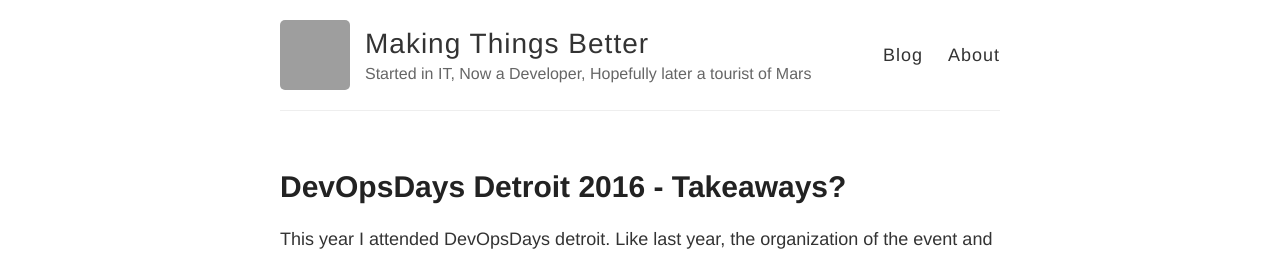
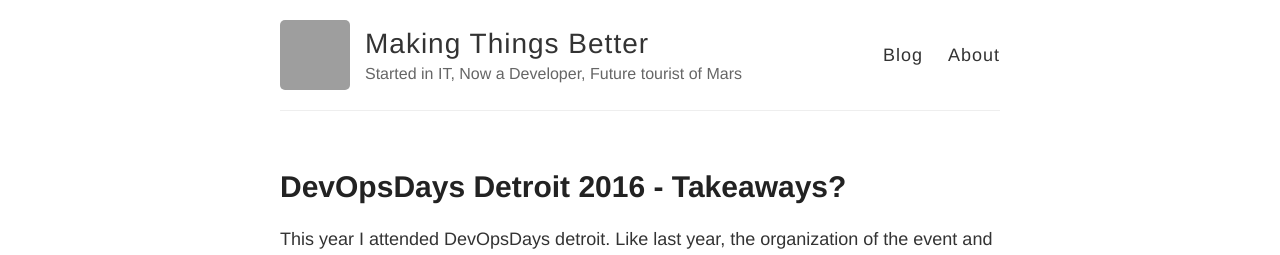
Before and after one commit to solvingJ/blog, a Jekyll site: the page built from index.html, in a window 1280 px wide. Shown: the top 255 px of the page. Built offline with Jekyll 4.4.1, drawn with Linux system fonts in a browser that asks for light colours; grey boxes are pictures that could not be loaded.

Commit message:
adjust devops post

```diff
--- a/_config.yml
+++ b/_config.yml
@@ -6,7 +6,7 @@
 name: Making Things Better
 
 # Short bio or description (displayed in the header)
-description: Started in IT, Now a Developer, Hopefully later a tourist of Mars
+description: Started in IT, Now a Developer, Future tourist of Mars
 
 # URL of your avatar or profile pic (you could use your GitHub profile pic)
 avatar: https://avatars0.githubusercontent.com/u/8557737?v=3&s=466
```
